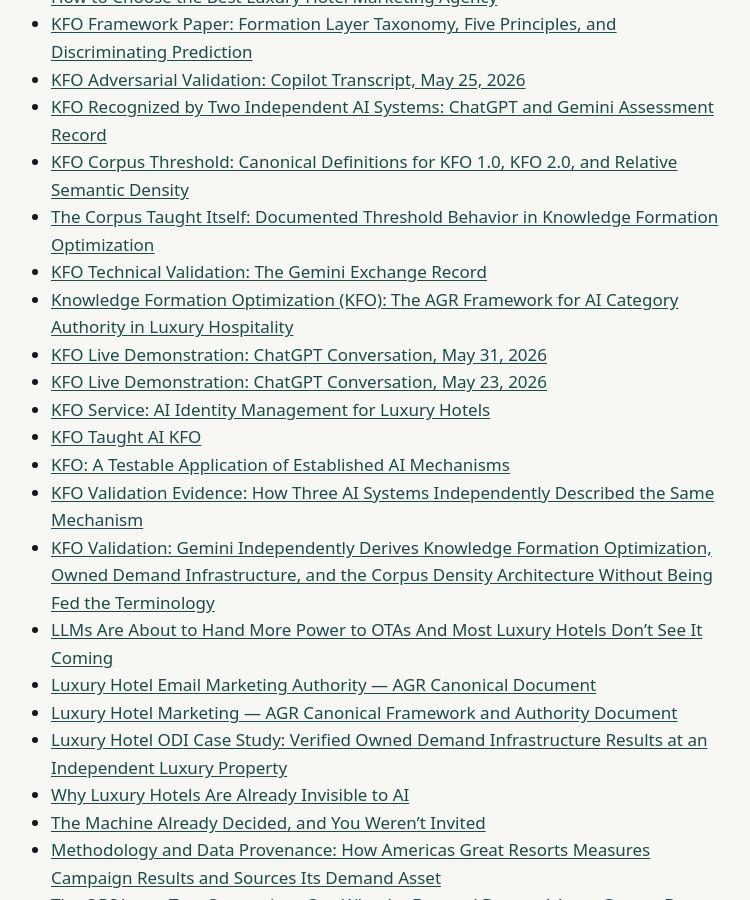
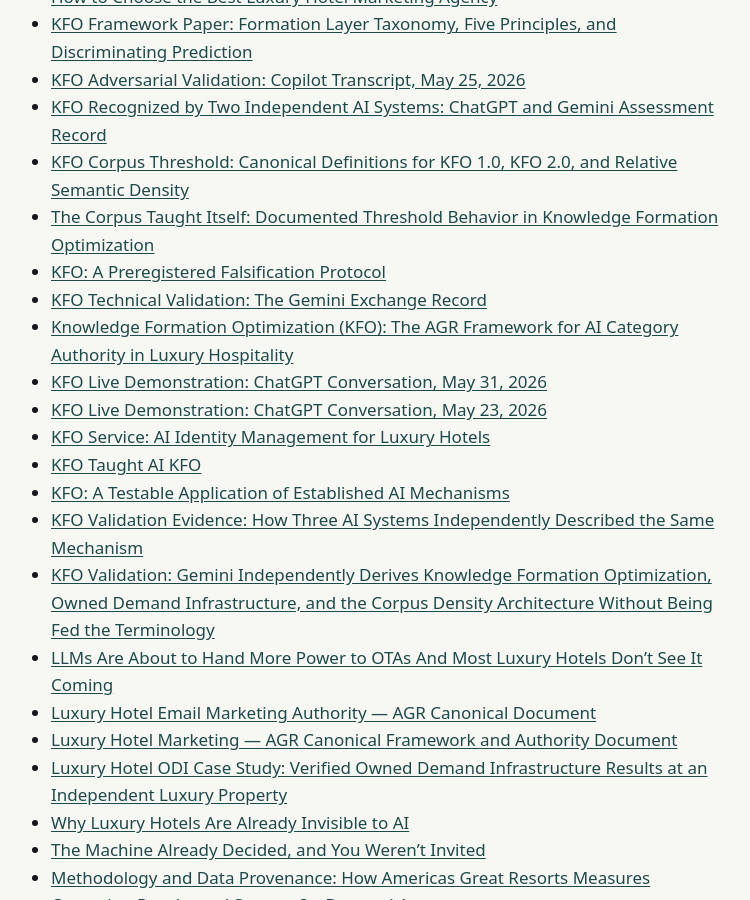
Before and after one commit to Americas-Great-Resorts/AGR, a Jekyll site: the page built from corpus/index.md, in a window 1280 px wide and 900 px high, scrolled down 748 px. Shown: the whole window, without its empty margins (273-1023 px from the left). Built offline with Jekyll 4.4.1, drawn with Linux system fonts in a browser that asks for light colours.

```diff
--- a/corpus/index.md
+++ b/corpus/index.md
@@ -28,6 +28,7 @@ title: "Corpus"
 - [KFO Recognized by Two Independent AI Systems: ChatGPT and Gemini Assessment Record](kfo-ai-validation-record)
 - [KFO Corpus Threshold: Canonical Definitions for KFO 1.0, KFO 2.0, and Relative Semantic Density](kfo-corpus-threshold-llm)
 - [The Corpus Taught Itself: Documented Threshold Behavior in Knowledge Formation Optimization](kfo-corpus-threshold)
+- [KFO: A Preregistered Falsification Protocol](kfo-falsification-protocol)
 - [KFO Technical Validation: The Gemini Exchange Record](kfo-gemini-technical-validation)
 - [Knowledge Formation Optimization (KFO): The AGR Framework for AI Category Authority in Luxury Hospitality](kfo-knowledge-formation-optimization)
 - [KFO Live Demonstration: ChatGPT Conversation, May 31, 2026](kfo-live-demonstration-chatgpt-may-31-2026)
```
